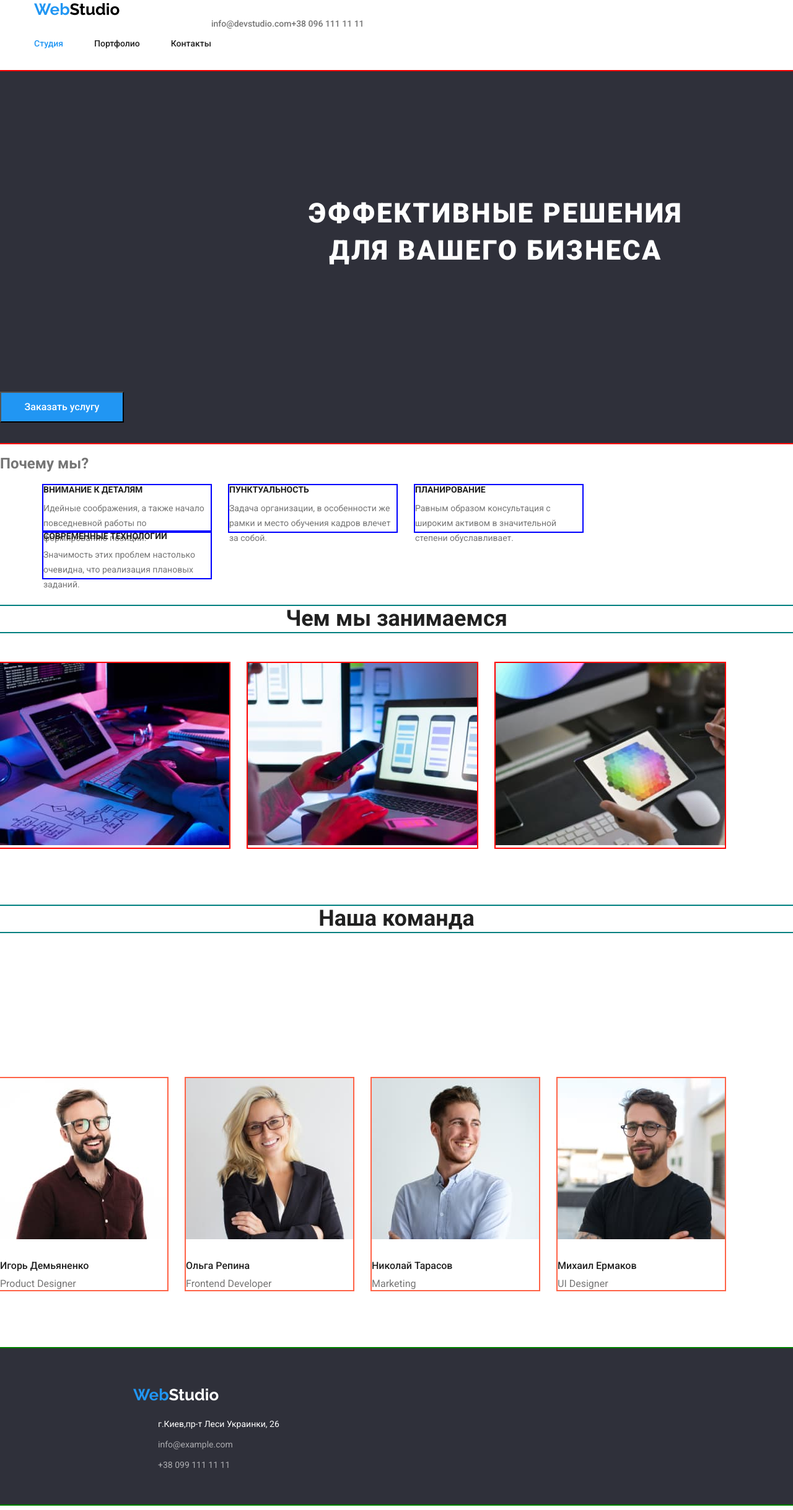
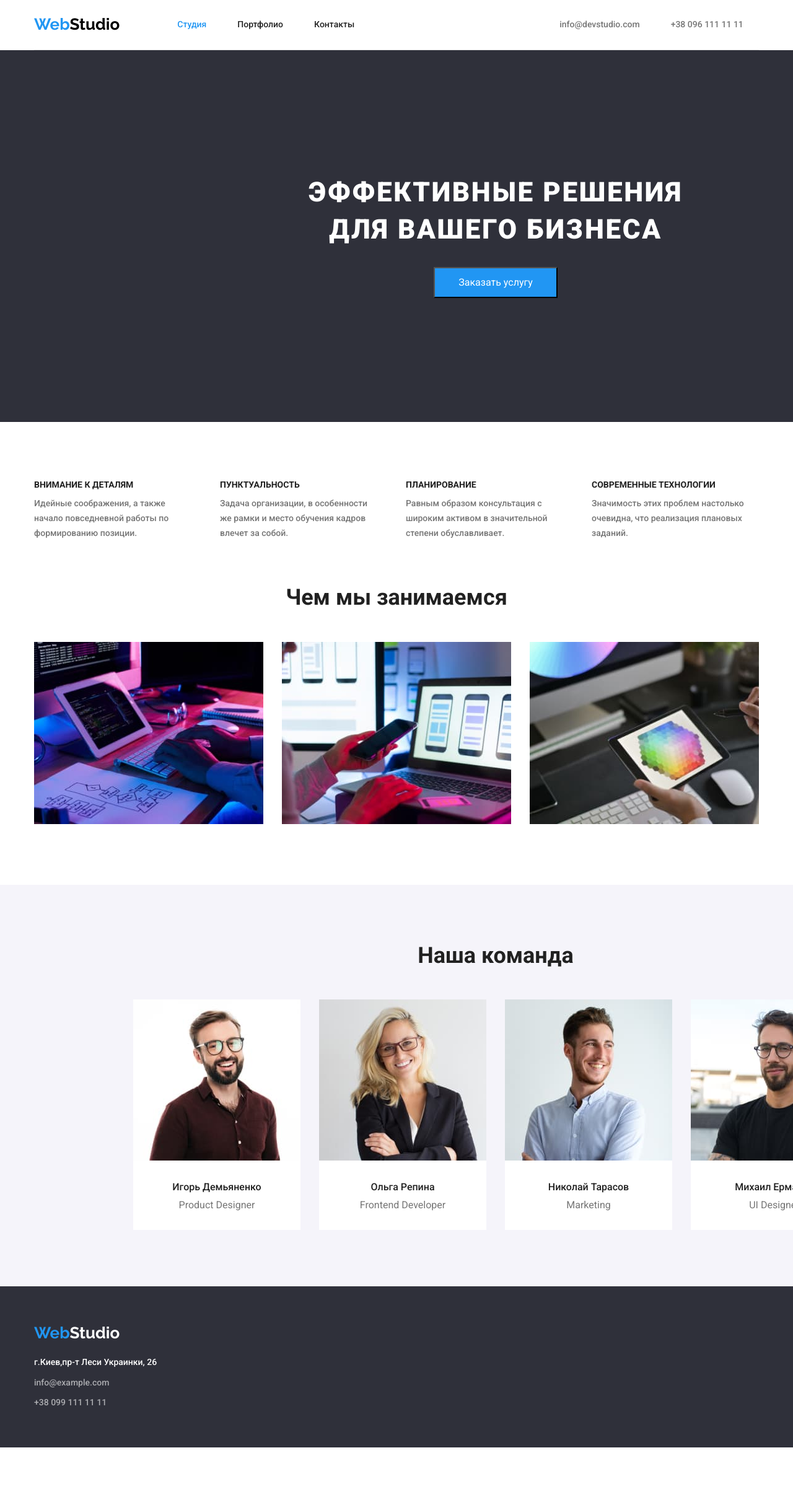
Before and after one commit to artem-sedliar/goit-markup-hw-0-, a plain HTML site: page index.html in a window 1280 px wide. Shown: the top 2437 px of the page at 62% size. After the commit the page ends 2336 px from the top, so only its background shows below. Drawn offline with nearby package versions, Linux system fonts and the light colour scheme.

Commit message:
На проверку Д.З. №3

```diff
--- a/CSS/styles.css
+++ b/CSS/styles.css
@@ -16,6 +16,8 @@ html {
   --footer-contact-color: rgba(255, 255, 255, 0.6);
   --background-color-team: #f5f4fa;
   --black-color: #000000;
+  --color-border: #eeeeee;
+  --color-bottom: #e5e5e5;
 }
 .page {
   color: var(--primary-text-color);
@@ -48,14 +50,47 @@ html {
 .studio-footer {
   color: var(--white-color);
 }
-/* header nav */
-.list {
+/* Шапка с основной навигацией */
+
+.list-btn {
+  display: flex;
+  flex-wrap: wrap;
+  list-style: none;
+  font-style: normal;
+  padding: 0px;
+  justify-content: center;
+  padding-top: 94px;
+  padding-bottom: 34px;
+  margin: 0px;
+}
+
+.container-nav {
+  display: flex;
+  border-bottom: 1px solid var(--color-bottom);
+}
+.list-link {
   display: flex;
   flex-wrap: wrap;
   list-style: none;
   font-style: normal;
   margin: 0;
   padding: 0px;
+  margin-left: 93px;
+}
+.list-hat {
+  padding-top: 32px;
+  padding-bottom: 32px;
+  display: flex;
+  list-style: none;
+  font-style: normal;
+  margin: 0px;
+  padding-left: 331px;
+  font-weight: 500;
+  font-size: 14px;
+  line-height: 1.14;
+}
+.hat-link:last-child {
+  margin-right: 0px;
 }
 .container {
   width: 1200px;
@@ -74,9 +109,10 @@ html {
   list-style: none;
   font-style: normal;
   margin: 0;
+  padding: 0px;
 }
 
-.container.top {
+.container {
   align-items: center;
   font-weight: 500;
   font-size: 14px;
@@ -97,7 +133,8 @@ html {
   font-weight: 700;
   font-size: 26px;
   line-height: 1.19;
-
+  padding-top: 24px;
+  padding-bottom: 25px;
   color: var(--title-text-color);
 }
 .link-logo {
@@ -116,8 +153,8 @@ html {
   display: block;
 }
 
-.contacts:last-child {
-  margin-right: 0;
+.list-hat .contacts + .contacts {
+  margin-left: 50px;
 }
 
 .link.current {
@@ -131,6 +168,10 @@ html {
 /* header contacts */
 .hat-link {
   color: var(--primary-text-color);
+  margin-right: 50px;
+  font-weight: 500;
+  font-size: 14px;
+  line-height: 1.14;
 }
 .contacts :hover,
 .contacts :focus {
@@ -140,14 +181,11 @@ html {
 /* hero */
 .hero {
   background: var(--background-color-footer-hero);
+
   width: 1600px;
   height: 600px;
-  left: 0px;
-  top: 80px;
-  font-weight: 700;
-  font-size: 16px;
-  line-height: 1.8;
-  outline: 2px solid red;
+  margin-left: auto;
+  margin-right: auto;
 }
 .button.primary {
   width: 200px;
@@ -155,14 +193,20 @@ html {
   left: 700px;
   top: 430px;
   cursor: pointer;
-  margin-left: auto;
-  margin-right: auto;
+  padding-top: 10px;
+  padding-bottom: 10px;
+  padding-left: 32px;
+  padding-right: 32px;
 }
 .primary {
-  margin-left: auto;
-  margin-right: auto;
+  text-align: center;
+  display: inline-block;
+  padding-left: 700px;
+  padding-right: 700px;
+  padding-top: 150px;
+  padding-bottom: 200px;
 }
-.hero-title {
+.title {
   color: var(--white-color);
   width: 696px;
   height: 120px;
@@ -174,12 +218,31 @@ html {
   text-align: center;
   letter-spacing: 0.06em;
   text-transform: uppercase;
+  margin-top: 0px;
+  margin-bottom: 0px;
   padding-top: 200px;
-  padding-bottom: 280px;
   margin-left: auto;
   margin-right: auto;
 }
 /* section text */
+.list {
+  display: flex;
+  flex-wrap: wrap;
+  list-style: none;
+  font-style: normal;
+  margin: 0;
+  padding: 0px;
+}
+.section {
+  padding-bottom: 94px;
+}
+.section:nth-child(0n + 4) {
+  padding-bottom: 0px;
+}
+.hidden {
+  display: none;
+}
+
 .text-subtitle {
   color: var(--title-text-color);
   font-weight: 700;
@@ -196,7 +259,6 @@ html {
   top: 774px;
 }
 .text-information {
-  outline: 2px solid blue;
   display: inline-block;
   margin-right: 30px;
   width: 270px;
@@ -211,14 +273,28 @@ html {
   font-size: 14px;
   line-height: 1.71;
   margin: 0;
+  padding-right: 15px;
 }
 /* section image */
 .image-pic {
-  outline: 2px solid red;
   margin-right: 30px;
+}
+.name {
+  padding-left: 24px;
+  padding-top: 20px;
+  padding-bottom: 20px;
 }
 .image-pic:last-child {
   margin-right: 0px;
+}
+.subtitle {
+  color: var(--title-text-color);
+  font-weight: 700;
+  font-size: 36px;
+  line-height: 1.16;
+  text-align: center;
+  padding-bottom: 50px;
+  margin: 0px;
 }
 .items-subtitle {
   color: var(--title-text-color);
@@ -226,9 +302,17 @@ html {
   font-size: 36px;
   line-height: 1.16;
   text-align: center;
-  margin-top: 94px;
-  margin-bottom: 50px;
-  outline: 2px solid teal;
+  padding-top: 94px;
+  padding-bottom: 50px;
+  margin: 0px;
+}
+
+.items {
+  background-color: var(--background-color-team);
+  width: 1600px;
+  height: 648px;
+  margin-left: auto;
+  margin-right: auto;
 }
 /* section team */
 
@@ -237,12 +321,14 @@ html {
   font-weight: 500;
   font-size: 16px;
   line-height: 1.18;
-  margin-top: 30px;
-  margin-bottom: 10px;
+  padding-top: 30px;
+  padding-bottom: 10px;
+  margin: 0px;
+  text-align: center;
 }
 .items-icon {
-  outline: 2px solid tomato;
-  margin-top: 186px;
+  background-color: var(--white-color);
+
   margin-bottom: 94px;
   margin-right: 30px;
 }
@@ -253,7 +339,9 @@ html {
   font-weight: 400;
   font-size: 16px;
   line-height: 1.18;
-  margin: 0;
+  padding-bottom: 30px;
+  margin: 0px;
+  text-align: center;
 }
 /* footer */
 .google-map {
@@ -267,11 +355,6 @@ html {
 
 .basement {
   background: var(--background-color-footer-hero);
-  outline: 2px solid green;
-  width: 1600px;
-  height: 252px;
-  left: 0px;
-  top: 1628px;
 }
 
 .map {
@@ -296,6 +379,7 @@ html {
   font-size: 18px;
   line-height: 2;
   margin: 0;
+  padding-bottom: 4px;
 }
 .container.icons {
   width: 1200px;
@@ -308,6 +392,7 @@ html {
   width: 370px;
   margin-right: 30px;
   margin-bottom: 30px;
+  border: 1px solid var(--color-border);
 }
 .flex-element:nth-child(3n) {
   margin-right: 0px;
@@ -339,7 +424,7 @@ html {
   color: var(--accent-color);
 }
 /* btn */
-.button {
+.btn {
   color: var(--title-text-color);
   background-color: var(--background-color-team);
   font-weight: 500;
@@ -348,6 +433,12 @@ html {
   cursor: pointer;
   font-family: inherit;
   margin-right: 8px;
+  border: none;
+  padding-top: 6px;
+  padding-bottom: 6px;
+  padding-left: 22px;
+  padding-right: 22px;
+  border-radius: 5px;
 }
 
 .button :hover,
--- a/index.html
+++ b/index.html
@@ -18,11 +18,11 @@
 <body class="page">
     <!--Шапка с основной навигацией-->
 
-    <header class="hat">
-        <div class="container top">
-            <nav>
+    <header class="container">
+        <div class="container-nav">
+            <nav class="top">
                 <a href="./index.html" class="logo"><span class="web">Web</span><span class="studio">Studio</span></a>
-                <ul class="list">
+                <ul class="list-link">
                     <li class="reference"><a href="./index.html" class="link current">Студия</a></li>
                     <li class="reference"><a href="./portfolio.html" class="link"> Портфолио</a></li>
                     <li class="reference"><a href="" class="link">Контакты</a></li>
@@ -30,7 +30,7 @@
 
             </nav>
 
-            <ul class="list">
+            <ul class="list-hat">
                 <li class="contacts"><a href="mailto:info@devstudio.com" class="hat-link">info@devstudio.com</a></li>
                 <li class="contacts"><a href="tel:+380961111111" class="hat-link">+38 096 111 11 11</a></li>
             </ul>
@@ -39,22 +39,25 @@
 
     <!--шапка с главным предложением-->
     <main>
+        <div class="section">
+            <section class="hero">
 
-        <section class="hero">
-            <h1 class="hero-title">Эффективные решения для вашего бизнеса</h1>
+                <h1 class="title">Эффективные решения для вашего бизнеса</h1>
                 <div class="primary">
                     <button class="button primary" type="button">Заказать услугу</button>
                 </div>
             </section>
+        </div>
         <!--секция однотипного контента-->
-        <section>
-            <h2>Почему мы?</h2>
-            <div class="container main">
+        <section class="section">
+            <h2 class="hidden">Почему мы?</h2>
+            <div class="container">
                 <ul class="list">
                     <li class="text-information">
                         <h3 class="text-subtitle">Внимание к деталям</h3>
                         <p class="text-slogan">
-                            Идейные соображения, а также начало повседневной работы по
+                            Идейные соображения, а также
+                            начало повседневной работы по
                             формированию позиции.
                         </p>
                     </li>
@@ -83,18 +86,20 @@
             </ul>
         </section>
         <!--секция картинок-->
-        <section>
-            <div class="container picture"></div>
-            <h2 class="items-subtitle">Чем мы занимаемся</h2>
+        <section class="section">
+            <div class="container">
+                <h2 class="subtitle">Чем мы занимаемся</h2>
                 <ul class="list">
                     <li class="image-pic"><img src="./images/img1.jpg" alt="ipad очки клавиатура" width="370" /></li>
                     <li class="image-pic"><img src="./images/img2.jpg" alt="смартфон и макбук" width="370" /></li>
                     <li class="image-pic"><img src="./images/img3.jpg" alt="ipad мишь ручка в руке" width="370" /></li>
                 </ul>
+            </div>
         </section>
         <!--наша команда-->
+        <div class="section">
             <section class="items">
-            <div class="container command"></div>
+                <div class="container">
                     <h2 class="items-subtitle">Наша команда</h2>
                     <ul class="list">
                         <li class="items-icon">
@@ -121,11 +126,13 @@
                             <p class="content">UI Designer</p>
                         </li>
                     </ul>
+                </div>
             </section>
+        </div>
     </main>
     <!--Подвал-->
     <footer class="basement">
-        <div class="container bottom">
+        <div class="container">
             <div class="link-logo">
                 <a href="" class="logo"><span class="web">Web</span><span class="studio-footer">Studio</span></a>
             </div>
```
Also changed, not shown: portfolio.html (+21 -20 lines). Lines whose indentation alone changed are shown as unchanged.
